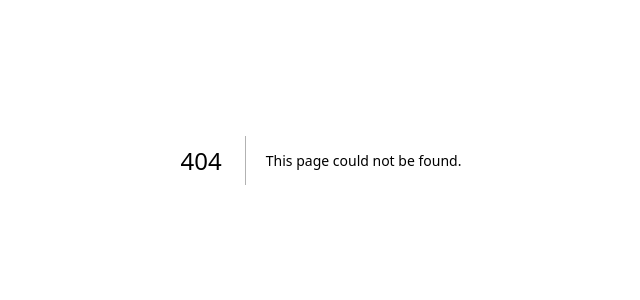
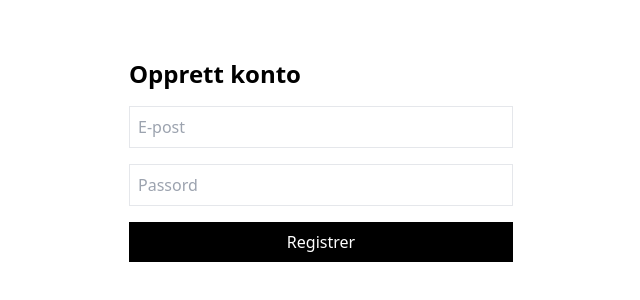
Before and after one commit to cosmicencounters5-png/cv-proffen, a Next.js app: page /signup in a window 1280 px wide. Before the commit this address had no page. Shown: the part 240-540 px from the top of the page, without its empty margins (319-959 px from the left). Built offline with nearby package versions, Linux system fonts and the light colour scheme; no server answers.

Commit message:
Create page.tsx

```diff
--- /dev/null
+++ b/app/signup/page.tsx
@@ -0,0 +1,73 @@
+"use client";
+
+import { useState } from "react";
+import { useRouter } from "next/navigation";
+import { supabase } from "@/lib/supabaseClient";
+
+export default function SignupPage() {
+  const router = useRouter();
+
+  const [email, setEmail] = useState("");
+  const [password, setPassword] = useState("");
+  const [error, setError] = useState<string | null>(null);
+  const [loading, setLoading] = useState(false);
+
+  async function handleSignup(e: React.FormEvent) {
+    e.preventDefault();
+    setError(null);
+    setLoading(true);
+
+    const { error } = await supabase.auth.signUp({
+      email,
+      password,
+    });
+
+    if (error) {
+      setError(error.message);
+      setLoading(false);
+      return;
+    }
+
+    // ✅ Registrert og innlogget
+    router.push("/dashboard");
+  }
+
+  return (
+    <main className="min-h-screen flex items-center justify-center p-6">
+      <form
+        onSubmit={handleSignup}
+        className="w-full max-w-sm space-y-4"
+      >
+        <h1 className="text-2xl font-bold">Opprett konto</h1>
+
+        <input
+          type="email"
+          placeholder="E-post"
+          value={email}
+          onChange={(e) => setEmail(e.target.value)}
+          required
+          className="w-full border p-2"
+        />
+
+        <input
+          type="password"
+          placeholder="Passord"
+          value={password}
+          onChange={(e) => setPassword(e.target.value)}
+          required
+          className="w-full border p-2"
+        />
+
+        {error && <p className="text-red-600">{error}</p>}
+
+        <button
+          type="submit"
+          disabled={loading}
+          className="w-full bg-black text-white py-2"
+        >
+          {loading ? "Oppretter konto..." : "Registrer"}
+        </button>
+      </form>
+    </main>
+  );
+}
```
